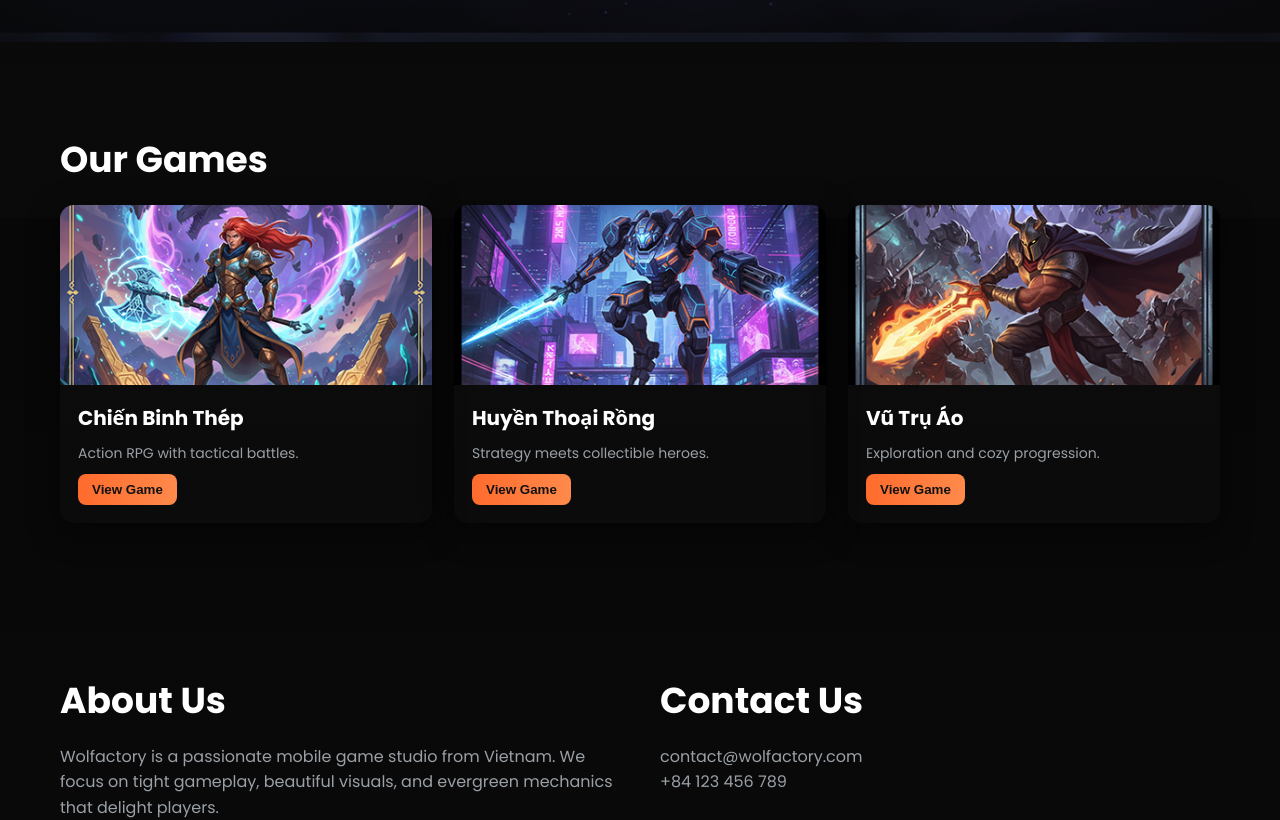
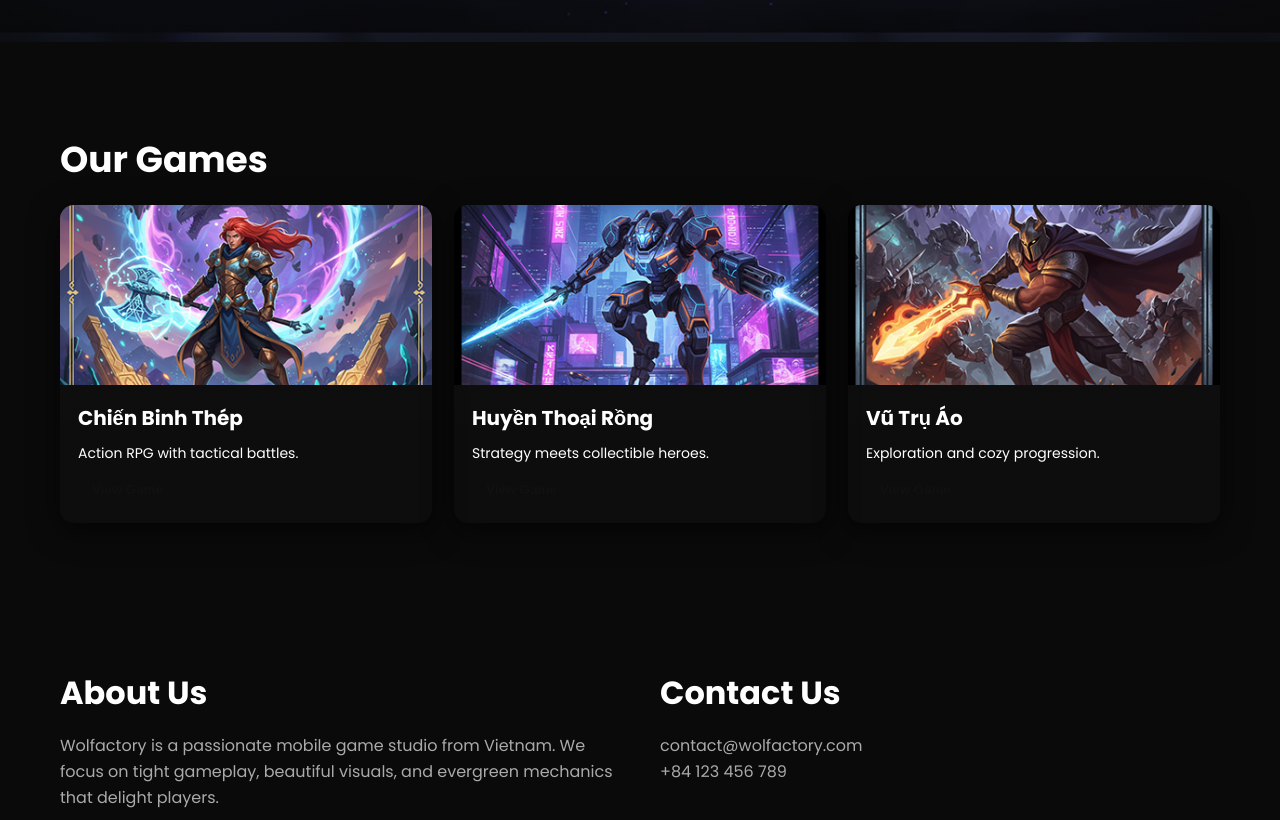
Before and after one commit to phamthang87/wolfactory, a Next.js app: page / in a window 1280 px wide. Shown: the part 582-1402 px from the top of the page. Built offline with nearby package versions, Linux system fonts and the light colour scheme.

Commit message:
Update globals.css

```diff
--- a/styles/globals.css
+++ b/styles/globals.css
@@ -1,42 +1,49 @@
-/* styles/globals.css */
-@import url('https://fonts.googleapis.com/css2?family=Poppins:wght@300;400;600;700;800&display=swap');
+/* GLOBAL STYLES CLEANED */
+@import url('https://fonts.googleapis.com/css2?family=Poppins:wght@300;400;600;700&display=swap');
 
-:root{
-  --bg: #070707;
-  --panel: #0f1113;
-  --muted: #9aa0a6;
-  --accent: #ff6b2d;
-  --accent-2: #ff8a4b;
-  --white: #ffffff;
+:root {
+  --primary-color: #e63946;  /* Màu nút */
+  --bg-color: #0a0a0a;        /* Nền */
+  --text-color: #ffffff;      /* Chữ chính */
+  --text-gray: #aaaaaa;       /* Chữ phụ */
 }
 
-*{box-sizing:border-box}
-html,body,#__next{height:100%}
-body{
-  margin:0;
-  font-family: "Poppins", system-ui, -apple-system, "Segoe UI", Roboto, "Helvetica Neue", Arial;
-  background:linear-gradient(180deg,var(--bg),#0a0a0a);
-  color:var(--white);
-  -webkit-font-smoothing:antialiased;
-  -moz-osx-font-smoothing:grayscale;
+html, body {
+  padding: 0;
+  margin: 0;
+  font-family: 'Poppins', sans-serif;
+  background-color: var(--bg-color);
+  color: var(--text-color);
+  overflow-x: hidden;
 }
 
-.container{
-  max-width:1200px;
-  margin:0 auto;
-  padding:0 20px;
+/* RESET LINK */
+a {
+  color: inherit;
+  text-decoration: none !important;
 }
 
-.section_title{
-  font-size:36px;
-  font-weight:700;
-  margin-bottom:12px;
-  text-transform:none;
+/* RESET BOX SIZING */
+* {
+  box-sizing: border-box;
 }
 
-.section_desc{
-  color:var(--muted);
-  line-height:1.6;
-  max-width:720px;
-  font-size:16px;
+/* COMMON UTILITIES */
+.container {
+  max-width: 1200px;
+  margin: auto;
+  padding: 0 20px;
 }
+
+.section_title {
+  font-size: 32px;
+  font-weight: 700;
+  margin-bottom: 10px;
+}
+
+.section_desc {
+  color: var(--text-gray);
+  font-size: 16px;
+  line-height: 1.6;
+  max-width: 700px;
+}
```
